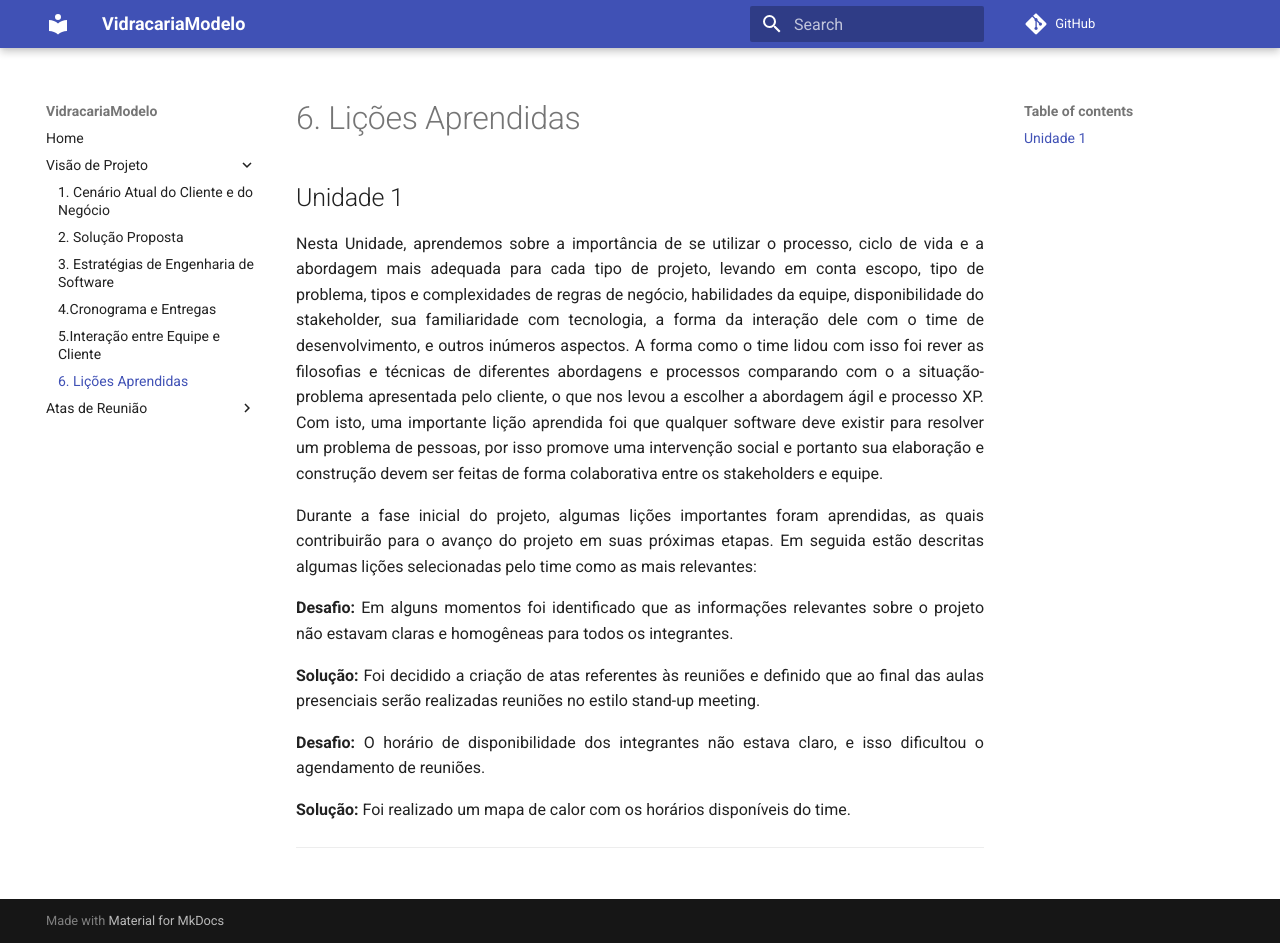
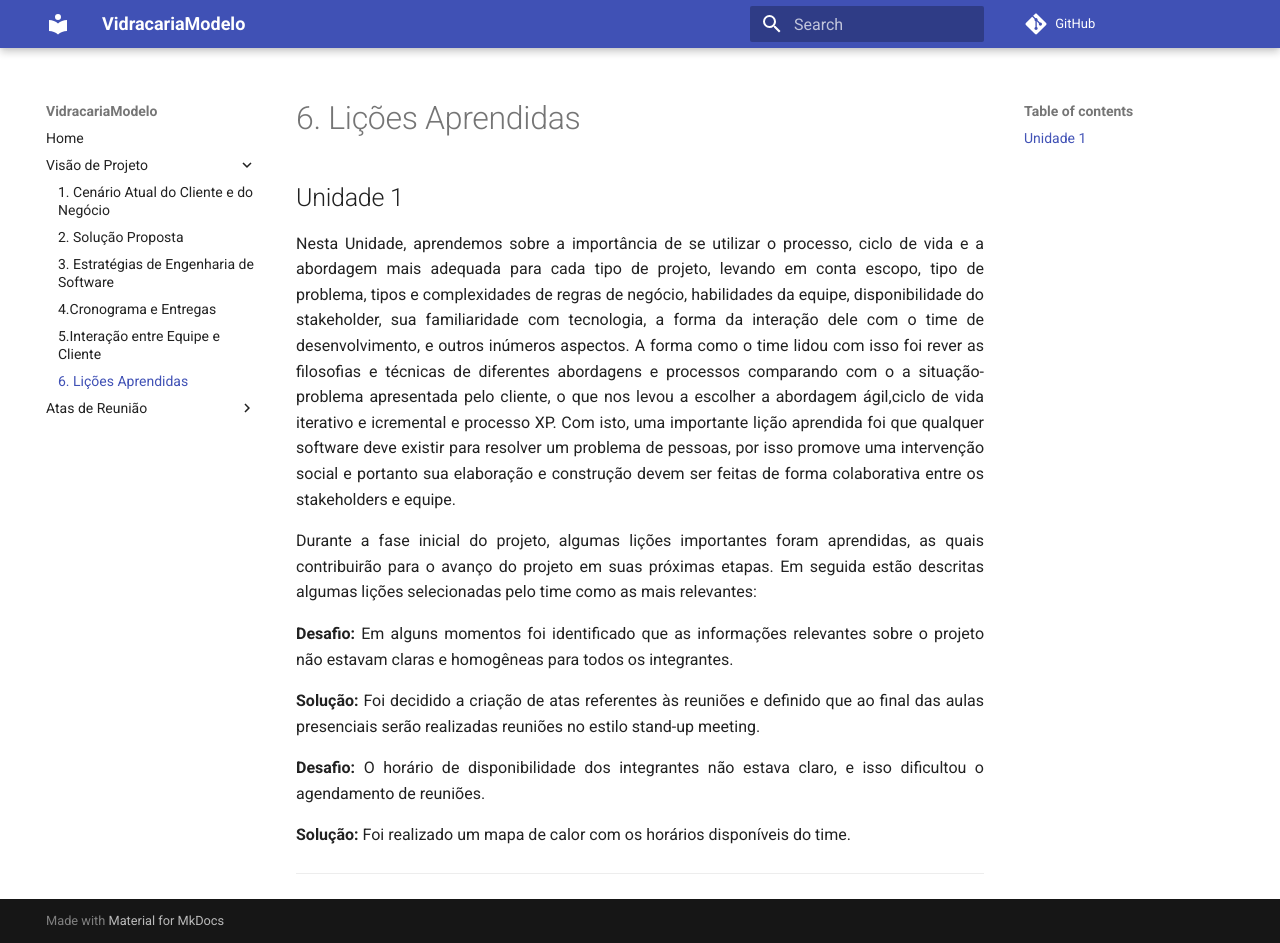
Before and after one commit to mdsreq-fga-unb/2025.1-T01-VidracariaModelo, an MkDocs documentation site: the page built from docs/docs/VisaodeProduto/licoes.md, in a window 1280 px wide and 943 px high. Built offline with MkDocs 1.6.1 and Material for MkDocs 9.7.7, drawn with Linux system fonts in a browser that asks for light colours; comment, search, counter and statistics services are not loaded.

Commit message:
correção texto lições

```diff
--- a/docs/docs/VisaodeProduto/licoes.md
+++ b/docs/docs/VisaodeProduto/licoes.md
@@ -1,5 +1,5 @@
 ## Unidade 1
-Nesta Unidade, aprendemos sobre a importância de se utilizar o processo, ciclo de vida e a abordagem mais adequada para cada tipo de projeto, levando em conta escopo, tipo de problema, tipos e complexidades de regras de negócio, habilidades da equipe, disponibilidade do stakeholder, sua familiaridade com tecnologia, a forma da interação dele com o time de desenvolvimento, e outros inúmeros aspectos. A forma como o time lidou com isso foi rever as filosofias e técnicas de diferentes abordagens e processos comparando com o a situação-problema apresentada pelo cliente, o que nos levou a escolher a abordagem ágil e processo XP. Com isto, uma importante lição aprendida foi que qualquer software deve existir para resolver um problema de pessoas, por isso promove uma intervenção social e portanto sua elaboração e construção devem ser feitas de forma colaborativa entre os stakeholders e equipe.
+Nesta Unidade, aprendemos sobre a importância de se utilizar o processo, ciclo de vida e a abordagem mais adequada para cada tipo de projeto, levando em conta escopo, tipo de problema, tipos e complexidades de regras de negócio, habilidades da equipe, disponibilidade do stakeholder, sua familiaridade com tecnologia, a forma da interação dele com o time de desenvolvimento, e outros inúmeros aspectos. A forma como o time lidou com isso foi rever as filosofias e técnicas de diferentes abordagens e processos comparando com o a situação-problema apresentada pelo cliente, o que nos levou a escolher a abordagem ágil,ciclo de vida iterativo e icremental e processo XP. Com isto, uma importante lição aprendida foi que qualquer software deve existir para resolver um problema de pessoas, por isso promove uma intervenção social e portanto sua elaboração e construção devem ser feitas de forma colaborativa entre os stakeholders e equipe.
 
 Durante a fase inicial do projeto, algumas lições importantes foram aprendidas, as quais contribuirão para o avanço do projeto em suas próximas etapas. Em seguida estão descritas algumas lições selecionadas pelo time como as mais relevantes:
 
```
